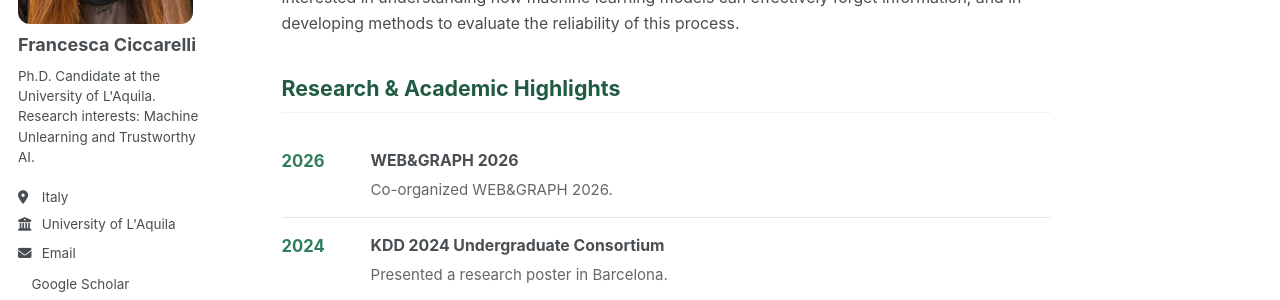
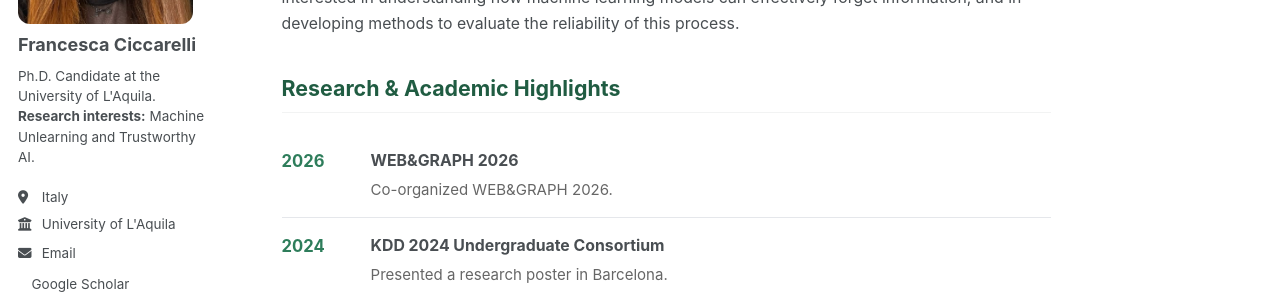
Before and after one commit to francescaciccarelli/francescaciccarelli.github.io, a Jekyll site: the page built from _pages/about.md, in a window 1280 px wide. Shown: the part 322-622 px from the top of the page. Built offline with Jekyll 4.4.1, drawn with Linux system fonts in a browser that asks for light colours; a style sheet for code colours, icons or effects is not loaded.

```diff
--- a/_config.yml
+++ b/_config.yml
@@ -26,7 +26,7 @@ author:
   avatar           : "foto.JPG"
   name             : "Francesca Ciccarelli"
   pronouns         : # example: "she/her"
-  bio              : "Ph.D. Candidate at the University of L'Aquila. Research interests: Machine Unlearning and Trustworthy AI."
+  bio              : "Ph.D. Candidate at the University of L'Aquila. <br><strong>Research interests:</strong> Machine Unlearning and Trustworthy AI."
   location         : "Italy"
   employer         : "University of L'Aquila"
   uri              : # URL
```
